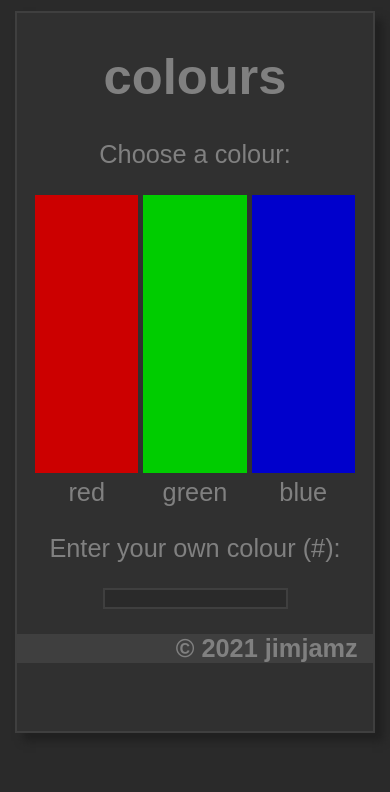
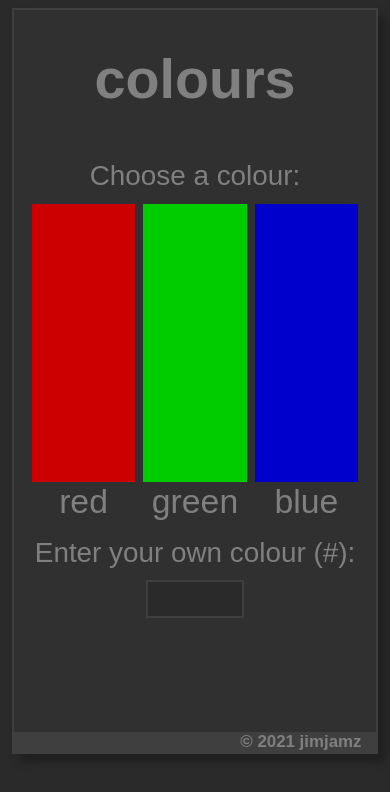
Before and after one commit to jimjamz/colours, a plain HTML site: page index.html in a window 390 px wide. Drawn offline with Linux system fonts and the light colour scheme.

Commit message:
Responsive design improvements

```diff
--- a/css/style.css
+++ b/css/style.css
@@ -2,15 +2,22 @@ body {
     background-color: #2a2a2a;
     color: grey;
     font-family: Arial, Helvetica, sans-serif;
-    font-size: 3vh;
+    font-size: 3.3vh;
     margin: 1%;
 }
 
+p {
+    line-height: 0%; /* removes the large vertical borders around <p> elements*/
+}
+
 input {
+    width: 25vw;
     background-color: #2a2a2a;
     color: inherit;
+    text-align: center;
     border: 2px solid #3f3f3f;
     transition: ease-in-out 0.4s;
+    font-size: inherit; /* somehow, this is not auto-inherited from body */
 }
 
 input:hover {
@@ -19,7 +26,8 @@ input:hover {
 }
 
 #submit {
-    display: none;
+    margin: 0 auto; /* centres the submit button directly below the input field */
+    display: none; /* hidden by default, will become 'block' upon JS validation */
 }
 
 #colourpicker:focus {
@@ -64,43 +72,34 @@ custom {
 }
 
 #colours-platform {
-    margin: 3%;
+    margin: 2%;
     background-color: #303030;
     border: 2px solid #3f3f3f;
     box-shadow: 2vw 2vw 2vw #202020;
     text-align: center;
-    /* min-height: 75vh; -- I want to include this, but the footer bar won't move according to the dynamic height - NEED TO FIX */
-    height: 85vh;
-}
-
-#colours-header {
-   margin-top: 1%;
-   margin-bottom: 1%;
+    height: 88vh;
+    display: flex;
+    flex-direction: column;
 }
 
 #colours-main {
-    width: 100%;
     position: relative;
+    flex: 1;
 }
 
 #colours-grid {
     display: grid;
     grid-template-columns: repeat(3, 1fr);
-    grid-gap: 5px;
+    column-gap: 2vw;
     margin: 0% 5%;
-    overflow: hidden;
-}
-
-#colours-selector {
-    width: 100%;
 }
 
 #colours-footer {
-    margin-top: 5%;
     padding-right: 15px;
     background-color: #3f3f3f;
     text-align: right;
     font-weight: bold;
+    font-size: 2vh;
 }
 
 .colour-cell {
@@ -109,8 +108,7 @@ custom {
 
 .colour-cell a {
     display: block;
-    width: 100%;
-    height: 33vh; /*this also drives the height of the colour-cell */
+    height: 33vh; /* this specifies the height of the colour-cell */
 }
 
 #colours-grid div[id*='colour-cell-'] {
@@ -153,7 +151,8 @@ custom {
 
 .text-cell a {
     display: block;
-    height: 3.6vh; /* needs to be the same as the font scaling with an extra '.6' so the 'g' in 'green' isn't chopped */
+    height: 5vh; /* needs to be at least '.6' larger than the font size so the 'g' in 'green' isn't chopped */
+    font-size: 4vh;
 }
 
 .text-cell a:active {
--- a/js/formValidation.js
+++ b/js/formValidation.js
@@ -7,7 +7,7 @@ function isValidHex(text_input) {
     if(isOk)
     {
       // display the submit button via CSS
-      mySubmitButton.style.display = "inline";
+      mySubmitButton.style.display = "block";
       alert(yes);
       return false;
     }
```
Also changed, not shown: custom.html (+2 -1 lines), index.html (+1 -1 lines).
